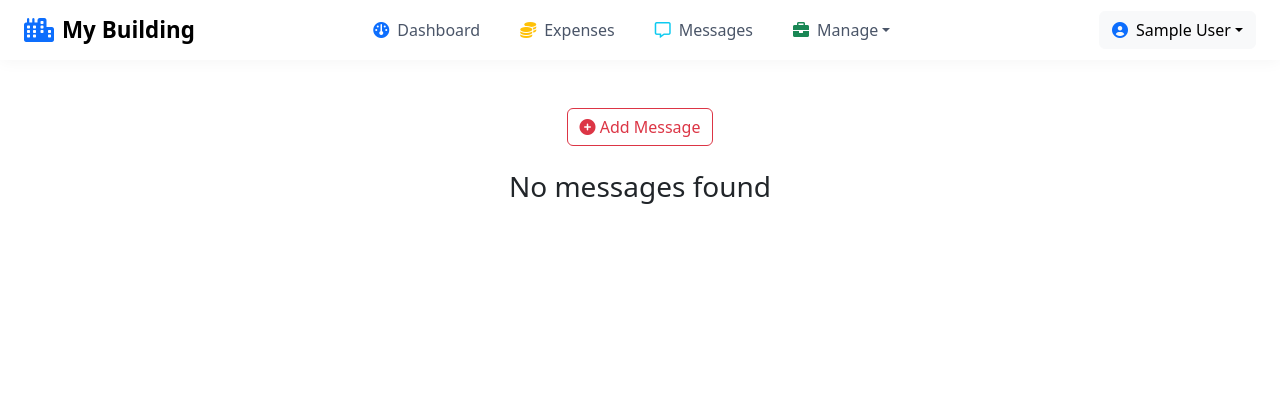
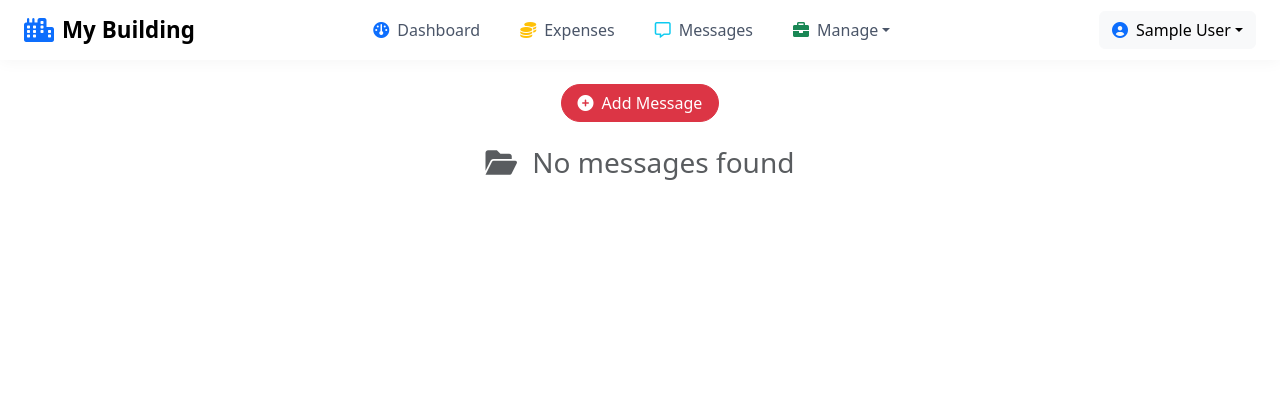
Before and after one commit to dinocom33/BuildingBillsManagement, a Django app: page /building/add_message/ in a window 1280 px wide. Shown: the top 420 px of the page. Run offline with Django 5.2, Linux system fonts and the light colour scheme; a user stored in the database is signed in; tables that the repository leaves empty hold one stand-in row (values such as "Sample post"); parts of the project's set-up code (start-up, migrations or seed data) failed here and were passed over.

Commit message:
Style update

```diff
--- a/templates/building/messages.html
+++ b/templates/building/messages.html
@@ -5,102 +5,55 @@
 {% block title %}Dashboard{% endblock title %}
 
 {% block content %}
-    <section class="mb-5 mt-5 pb-4">
-        <div class="container mt-4">
-            <div class="text-center mb-4" id="navigation-buttons">
+    <div class="container py-4" id="table-container">
+        <!-- Add Message Button -->
+        <div class="d-flex justify-content-center gap-3 mb-4" id="navigation-buttons">
             {% if request.user.groups.all.0.name == 'manager' or request.user.is_superuser %}
-                    <button type="button" class="btn btn-outline-danger mx-2" data-bs-toggle="modal"
-                            data-bs-target="#addMessageModal" id="add-message">
-                        <i class="fas fa-plus-circle"></i> Add Message
+                <button type="button"
+                        class="btn btn-danger rounded-pill px-3 hover-bg-danger d-flex align-items-center"
+                        data-bs-toggle="modal" data-bs-target="#addMessageModal" id="add-message">
+                    <i class="fas fa-plus-circle me-2"></i>
+                    Add Message
                 </button>
             {% endif %}
         </div>
 
+        <!-- Alerts -->
         {% include 'partials/_alerts.html' %}
 
+        <!-- Messages Section -->
         {% if all_messages %}
             <div class="row">
                 {% for message in all_messages %}
                     <div class="col-lg-4 col-md-6 mb-4">
                         <div class="card h-100 shadow-sm">
                             <div class="card-body">
-                                    <h5 class="card-title">{{ message.title }}</h5>
-                                    <p class="card-text">{{ message.text | truncatechars:70 }}</p>
-                                    <button type="button" class="btn btn-outline-primary mt-2"
+                                <h5 class="card-title fw-bold">{{ message.title }}</h5>
+                                <p class="card-text">{{ message.text|truncatechars:70 }}</p>
+                                <button type="button"
+                                        class="btn btn-primary rounded-pill px-3 hover-bg-primary mt-2"
                                         data-bs-toggle="modal"
                                         data-bs-target="#viewMessageModal"
                                         data-message-id="{{ message.id }}"
                                         data-message-title="{{ message.title }}"
-                                            data-message-text="{{ message.text }}"
-                                            id="view-message-{{ message.id }}">
-                                        <i class="fas fa-eye"></i> Read more
+                                        data-message-text="{{ message.text }}">
+                                    <i class="fas fa-eye me-2"></i>
+                                    Read More
                                 </button>
                             </div>
                             <div class="card-footer text-muted">
-                                    Posted on: {{ message.created_at|date:"M d, Y" }}
+                                Posted on: {{ message.date|date:"M d, Y" }}
                             </div>
                         </div>
                     </div>
                 {% endfor %}
             </div>
         {% else %}
-                <h3 class="text-center mt-4">No messages found</h3>
+            <h3 class="text-center text-muted mt-4">
+                <i class="fas fa-folder-open me-2"></i>
+                No messages found
+            </h3>
         {% endif %}
-        </div>
-
-        <!-- Modal for Adding Message -->
-        <div class="modal fade" id="addMessageModal" tabindex="-1" aria-labelledby="addMessageModalLabel" aria-hidden="true">
-            <div class="modal-dialog modal-lg modal-dialog-centered">
-                <div class="modal-content">
-                    <div class="modal-header bg-primary text-white">
-                        <h5 class="modal-title" id="addMessageModalLabel">Enter the Message Details</h5>
-                        <button type="button" class="btn-close" data-bs-dismiss="modal" aria-label="Close"></button>
-                    </div>
-                    <form method="post" action="{% url 'building:create_message' %}">
-                        {% csrf_token %}
-                        <div class="modal-body">
-                            <div class="mb-3">
-                                <label for="title" class="form-label">Title</label>
-                                <input type="text" name="title" id="title" class="form-control" placeholder="Enter message title here" required>
-                            </div>
-                            <div class="mb-3">
-                                <label for="text" class="form-label">Message text</label>
-                                <textarea name="text" id="text" class="form-control" rows="6" placeholder="Enter message text here" required></textarea>
-                            </div>
-                        </div>
-                        <div class="modal-footer">
-                            <button type="button" class="btn btn-secondary" data-bs-dismiss="modal">Close</button>
-                            <button type="submit" class="btn btn-primary">Add Message</button>
-                        </div>
-                    </form>
-                </div>
-            </div>
-        </div>
-
-        <!-- Modal for View Message -->
-        <div class="modal fade" id="viewMessageModal" tabindex="-1" aria-labelledby="viewMessageModalLabel" aria-hidden="true">
-            <div class="modal-dialog modal-lg modal-dialog-centered">
-                <div class="modal-content">
-                    <div class="modal-header bg-primary text-white">
-                        <h5 class="modal-title" id="viewMessageModalLabel">Message Details</h5>
-                        <button type="button" class="btn-close" data-bs-dismiss="modal" aria-label="Close"></button>
-                    </div>
-                    <div class="modal-body">
-                        <div class="mb-3">
-                            <label for="message-title" class="form-label">Title</label>
-                            <input type="text" id="message-title" class="form-control" readonly />
-                        </div>
-                        <div class="mb-3">
-                            <label for="message-text" class="form-label">Message text</label>
-                            <textarea id="message-text" class="form-control" readonly></textarea>
-                        </div>
-                    </div>
-                    <div class="modal-footer">
-                        <button type="button" class="btn btn-secondary" data-bs-dismiss="modal">Close</button>
-                    </div>
-                </div>
-            </div>
-        </div>
 
         <!-- Pagination -->
         {% if all_messages.has_other_pages %}
@@ -148,7 +101,78 @@
                 </nav>
             </div>
         {% endif %}
-    </section>
+    </div>
+
+    <!-- Modal for Adding Message -->
+    <div class="modal fade" id="addMessageModal" tabindex="-1" aria-labelledby="addMessageModalLabel" aria-hidden="true">
+        <div class="modal-dialog modal-lg modal-dialog-centered">
+            <div class="modal-content border-0 shadow">
+                <div class="modal-header bg-primary text-white border-0">
+                    <h5 class="modal-title">
+                        <i class="fas fa-envelope me-2"></i>
+                        Enter the Message Details
+                    </h5>
+                    <button type="button" class="btn-close btn-close-white" data-bs-dismiss="modal" aria-label="Close"></button>
+                </div>
+                <form method="post" action="{% url 'building:create_message' %}">
+                    {% csrf_token %}
+                    <div class="modal-body p-4">
+                        <div class="mb-3">
+                            <label for="title" class="form-label">Title</label>
+                            <input type="text" name="title" id="title"
+                                   class="form-control border-0 bg-light" placeholder="Enter message title here" required>
+                        </div>
+                        <div class="mb-3">
+                            <label for="text" class="form-label">Message Text</label>
+                            <textarea name="text" id="text"
+                                      class="form-control border-0 bg-light" rows="6" placeholder="Enter message text here" required></textarea>
+                        </div>
+                    </div>
+                    <div class="modal-footer border-0">
+                        <button type="button" class="btn btn-light rounded-pill px-4" data-bs-dismiss="modal">
+                            <i class="fas fa-times me-2"></i>
+                            Close
+                        </button>
+                        <button type="submit" class="btn btn-primary rounded-pill px-4">
+                            <i class="fas fa-check me-2"></i>
+                            Add Message
+                        </button>
+                    </div>
+                </form>
+            </div>
+        </div>
+    </div>
+
+    <!-- Modal for Viewing Message -->
+    <div class="modal fade" id="viewMessageModal" tabindex="-1" aria-labelledby="viewMessageModalLabel" aria-hidden="true">
+        <div class="modal-dialog modal-lg modal-dialog-centered">
+            <div class="modal-content border-0 shadow">
+                <div class="modal-header bg-primary text-white border-0">
+                    <h5 class="modal-title">
+                        <i class="fas fa-eye me-2"></i>
+                        Message Details
+                    </h5>
+                    <button type="button" class="btn-close btn-close-white" data-bs-dismiss="modal" aria-label="Close"></button>
+                </div>
+                <div class="modal-body p-4">
+                    <div class="mb-3">
+                        <label for="message-title" class="form-label">Title</label>
+                        <input type="text" id="message-title" class="form-control border-0 bg-light" readonly />
+                    </div>
+                    <div class="mb-3">
+                        <label for="message-text" class="form-label">Message Text</label>
+                        <textarea id="message-text" class="form-control border-0 bg-light" rows="6" readonly></textarea>
+                    </div>
+                </div>
+                <div class="modal-footer border-0">
+                    <button type="button" class="btn btn-light rounded-pill px-4" data-bs-dismiss="modal">
+                        <i class="fas fa-times me-2"></i>
+                        Close
+                    </button>
+                </div>
+            </div>
+        </div>
+    </div>
 
     <!-- Modularized JavaScript -->
     <script src="{% static 'js/auto_resize.js' %}"></script>
```
Lines whose indentation alone changed are shown as unchanged.
